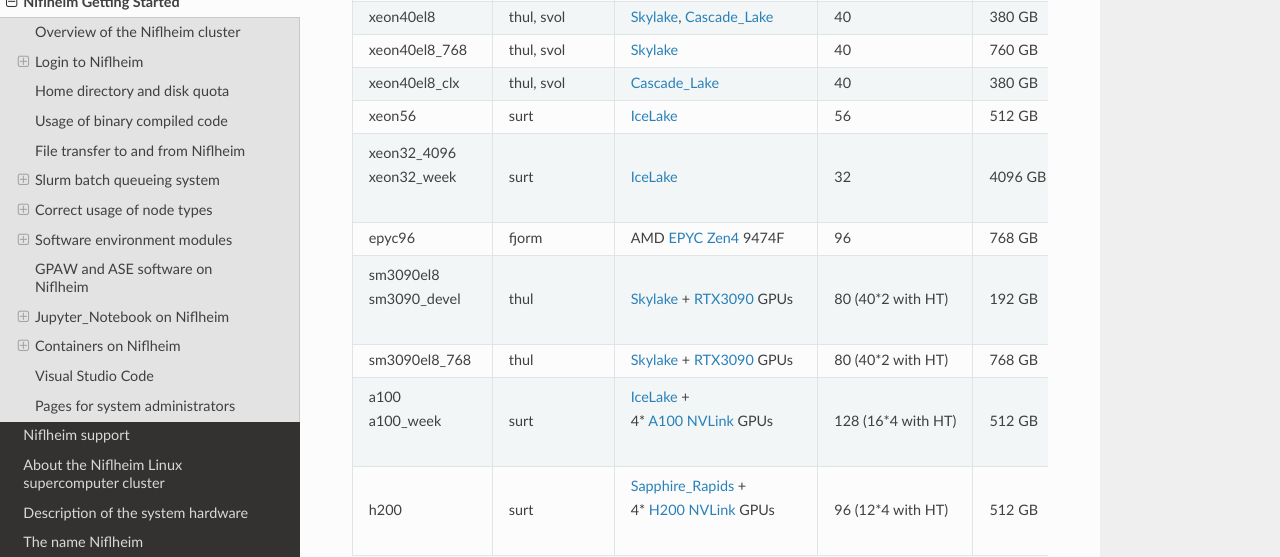
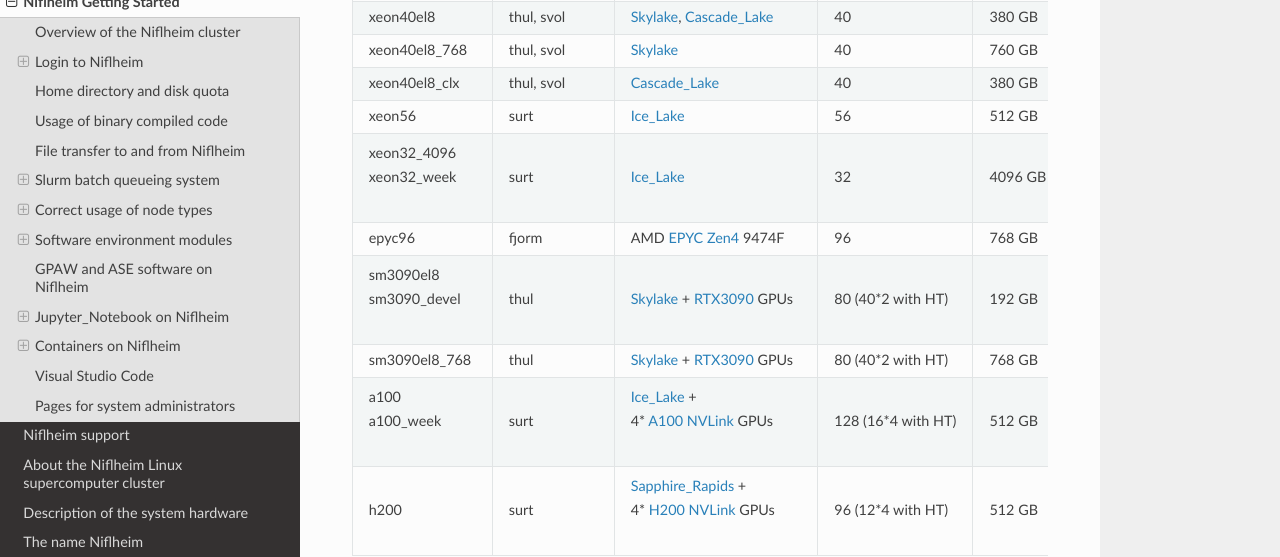
Before and after one commit to OleHolmNielsen/Niflheim_users, a Sphinx documentation site: the page built from docs/Niflheim_Getting_Started.rst, in a window 1280 px wide and 900 px high, scrolled down 4749 px. Shown: the part 151-708 px from the top of the window. Built offline with Sphinx 7.4.7 and the Read the Docs theme 3.1.0, drawn with Linux system fonts in a browser that asks for light colours; some of the changed text lies outside the part shown.

Commit message:
Minor edit

```diff
--- a/docs/Niflheim_Getting_Started.rst
+++ b/docs/Niflheim_Getting_Started.rst
@@ -59,7 +59,7 @@
 
   * Login node for partitions ``xeon56``, ``xeon32_4096``, ``a100``, and ``h200`` (RockyLinux_ 8 OS).
   * Please build all applications for xeon56 with the latest Intel MKL_ math library (see `Software environment modules`_ below)!
-  * 56 CPU cores (Intel Xeon Gold 6348 CPU @ 2.60GHz IceLake_ with AVX512_ vector instructions), 512 GB of RAM.
+  * 56 CPU cores (Intel Xeon Gold 6348 CPU @ 2.60GHz Ice_Lake_ with AVX512_ vector instructions), 512 GB of RAM.
   * Refer to this as CPU_ARCH= **icelake**.
 
 * ``fjorm.fysik.dtu.dk``:
@@ -82,7 +82,7 @@
 .. _AVX2: https://en.wikipedia.org/wiki/Advanced_Vector_Extensions#Advanced_Vector_Extensions_2
 .. _SSH: https://en.wikipedia.org/wiki/Secure_Shell
 .. _Sapphire_Rapids: https://en.wikipedia.org/wiki/Sapphire_Rapids
-.. _IceLake: https://en.wikipedia.org/wiki/Ice_Lake_(microprocessor)
+.. _Ice_Lake: https://en.wikipedia.org/wiki/Ice_Lake_(microprocessor)
 .. _Cascade_Lake: https://en.wikipedia.org/wiki/Cascade_Lake_(microarchitecture)
 .. _Skylake: https://en.wikipedia.org/wiki/Skylake_(microarchitecture)
 .. _Broadwell: https://en.wikipedia.org/wiki/Broadwell_%28microarchitecture%29
@@ -290,7 +290,7 @@
     - RockyLinux_ 8
   * - xeon56
     - surt
-    - IceLake_
+    - Ice_Lake_
     - 56
     - 512 GB
     - 293 GB
@@ -298,7 +298,7 @@
   * - | xeon32_4096
       | xeon32_week
     - surt
-    - IceLake_
+    - Ice_Lake_
     - 32
     - 4096 GB
     - 14 TB
@@ -328,7 +328,7 @@
   * - | a100
       | a100_week
     - surt
-    - | IceLake_ +
+    - | Ice_Lake_ +
       | 4* A100_ NVLink_ GPUs
     - 128 (16*4 with HT)
     - 512 GB
@@ -681,8 +681,8 @@
 The appropriate login_nodes_ (RockyLinux_ 8) for GPU partitions are:
 
 * Partition ``sm3090``: **thul** (Skylake_)
-* Partition ``a100``: **surt** (IceLake_)
-* Partition ``h200``: **surt** (IceLake_)
+* Partition ``a100``: **surt** (Ice_Lake_)
+* Partition ``h200``: **surt** (Ice_Lake_)
 
 The appropriate login_nodes_ must be used to build software for GPUs, since they have the same CPU architecture as the GPU-nodes.
 GPU-specific software modules will only be provided on GPU-compatible nodes.
```
